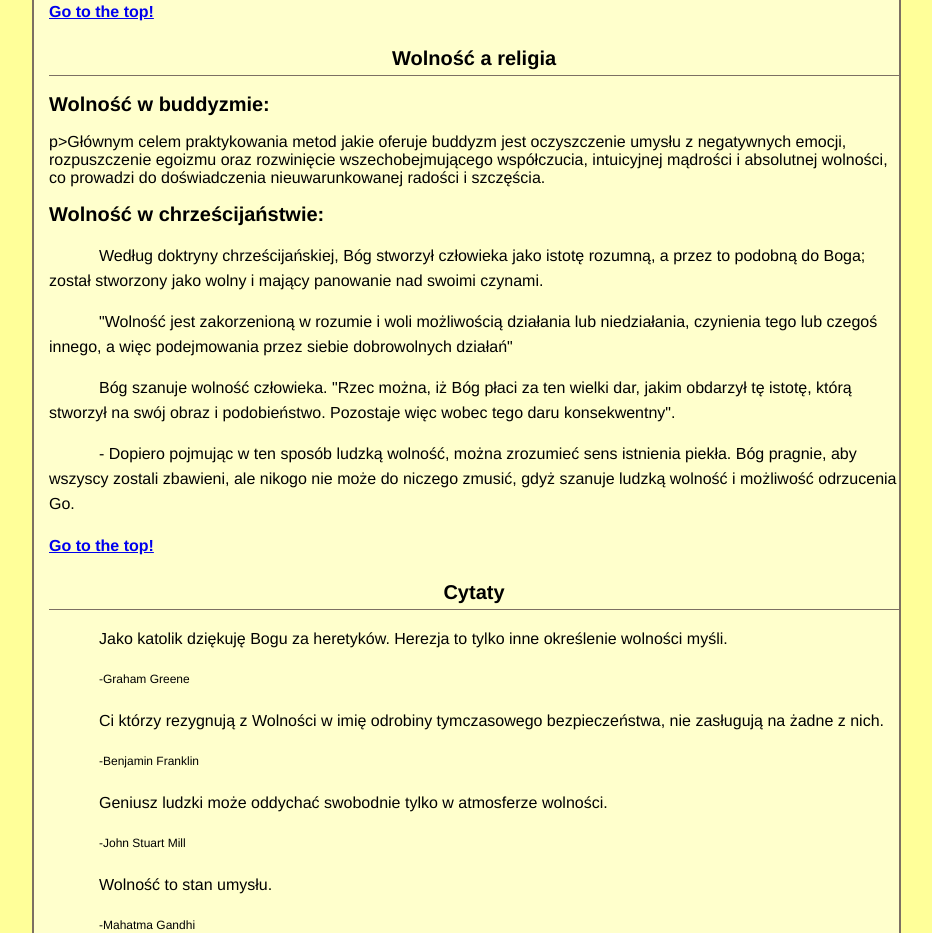
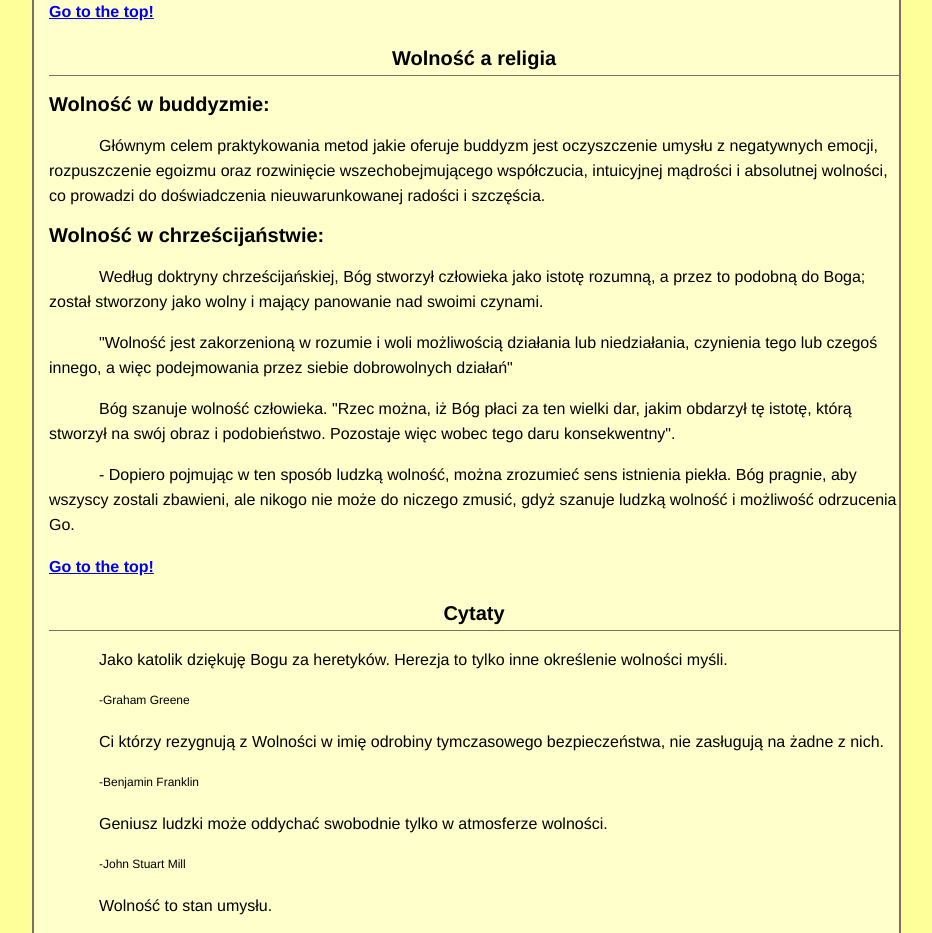
Before and after one commit to nowos/CT-HTML-CSS-blok-2, a plain HTML site: page index.html in a window 1280 px wide. Shown: the part 1118-2051 px from the top of the page, without its empty margins (272-1204 px from the left). Drawn offline with Linux system fonts and the light colour scheme.

Commit message:
Update index.html

```diff
--- a/index.html
+++ b/index.html
@@ -136,7 +136,7 @@ iframe{
 			<a id="religion"><h1>Wolność a religia</h1></a>
 
 				<h2>Wolność w buddyzmie:</h2>
-				p>Głównym celem praktykowania metod jakie oferuje buddyzm jest oczyszczenie umysłu z negatywnych emocji, rozpuszczenie egoizmu oraz rozwinięcie wszechobejmującego współczucia, intuicyjnej mądrości i absolutnej wolności, co prowadzi do doświadczenia nieuwarunkowanej radości i szczęścia.</p>
+				<p>Głównym celem praktykowania metod jakie oferuje buddyzm jest oczyszczenie umysłu z negatywnych emocji, rozpuszczenie egoizmu oraz rozwinięcie wszechobejmującego współczucia, intuicyjnej mądrości i absolutnej wolności, co prowadzi do doświadczenia nieuwarunkowanej radości i szczęścia.</p>
 
 				<h2>Wolność w chrześcijaństwie: </h2>
 				<p>Według doktryny chrześcijańskiej, Bóg stworzył człowieka jako istotę rozumną, a przez to podobną do Boga; został stworzony jako wolny i mający panowanie nad swoimi czynami. </p>
@@ -164,8 +164,8 @@ iframe{
 			</div>
 							    <!--    movie    -->
 
-			<iframe width="650" height="400" src="https://www.youtube.com/embed/LlY90lG_Fuw" allowfullscreen></iframe>
-			<p></p>
+				<iframe width="650" height="400" src="https://www.youtube.com/embed/LlY90lG_Fuw" allowfullscreen></iframe>
+				<p></p>
 		</div> <!--End of content-->
 	</div><!--End of frame-->
 	<div id="footer">
```
